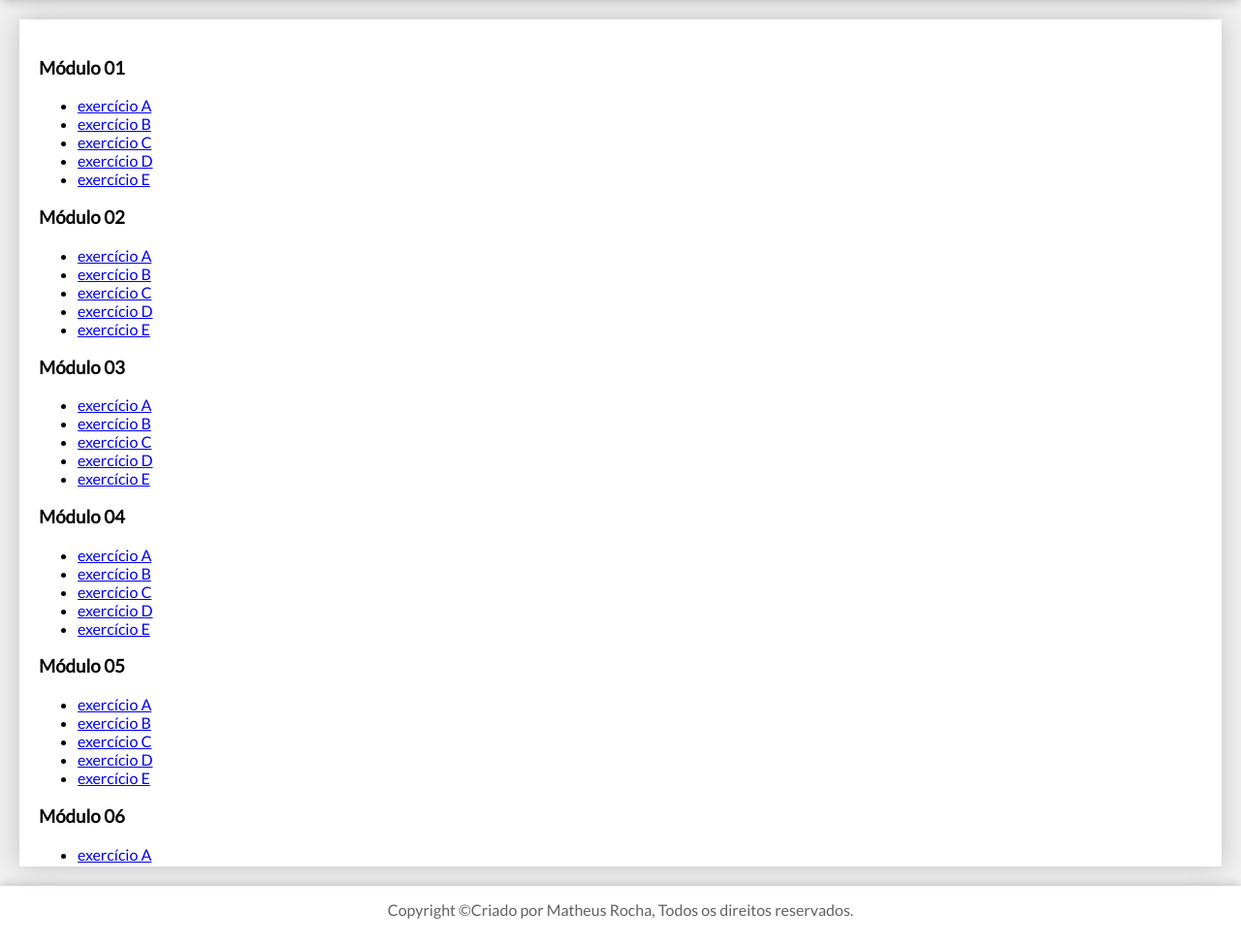
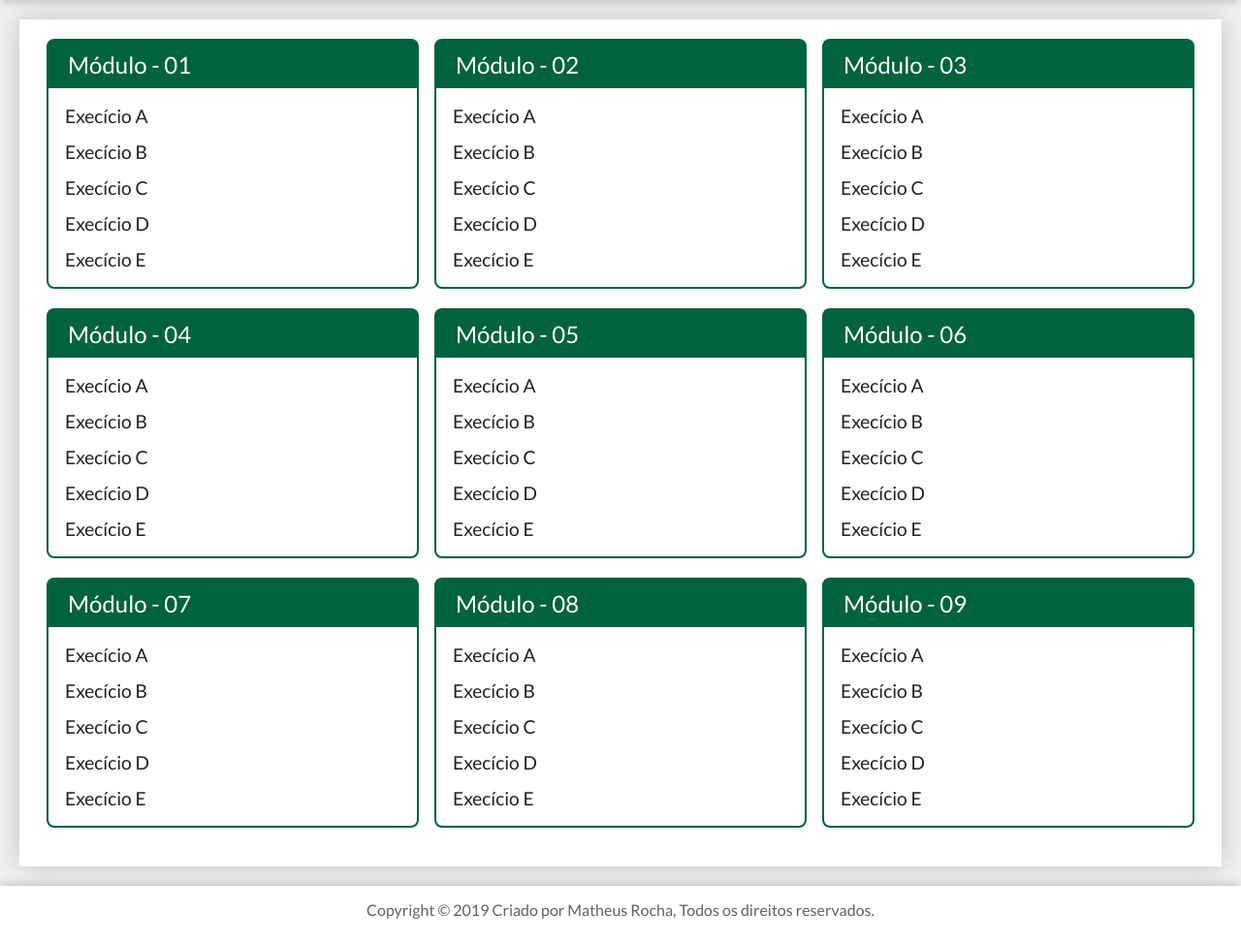
Before and after one commit to theusrsilva/CursoPHP, a PHP site: page / in a window 1280 px wide. Shown: the part 120-1094 px from the top of the page at 97% size. Run offline with PHP 8.4, Linux system fonts and the light colour scheme.

Commit message:
finalizado HTML CSS index

```diff
--- a/Assets/index.css
+++ b/Assets/index.css
@@ -64,3 +64,48 @@ body {
     padding: 15px;
     box-shadow: 0px -4px 9px -2px rgba(0, 0, 0, 0.2)
 }
+
+.modulos {
+    display: flex;
+    flex-wrap: wrap;
+    justify-content: space-around;
+}
+
+.modulo {
+    flex-basis: 32%;
+    margin-bottom: 20px;
+    border: 2px solid;
+    border-radius: 8px;
+    border-color: #01633d;
+}
+
+.modulo>h3 {
+    margin: 0px;
+    color: #fff;
+    font-weight: 300;
+    font-size: 1.5rem;
+    padding: 10px 20px;
+    background-color: #01633d;
+}
+
+.modulo>ul {
+    margin: 0px;
+    padding: 10px;
+    list-style: none;
+}
+
+.modulo>ul>li {
+    padding: 7px;
+    font-size: 1.2rem;
+    cursor: pointer;
+}
+
+.modulo>ul>li>a {
+    display: flex;
+    text-decoration: none;
+    color: #222;
+}
+
+.modulo>ul>li:hover {
+    background-color: #EEE;
+}
--- a/index.html
+++ /dev/null
@@ -1,113 +0,0 @@
-<!DOCTYPE html>
-<html lang="pt-br">
-<head>
-    <meta charset="UTF-8">
-    <link href="https://fonts.googleapis.com/css?family=Lato&display=swap" rel="stylesheet">
-    <link rel="stylesheet" href="Assets/index.css">
-    <title>Curso PHP</title>
-</head>
-<body>
-    <header class="header">
-        <h1>Curso PHP</h1>
-        <h2>índice de exercícios</h2>
-    </header>
-    <main class="principal">
-        <div class="assets">
-            <div class="modulo">
-                <h3>Módulo 01</h3>
-                    <ul>
-                        <li><a href="#">exercício A</a></li>
-                        <li><a href="#">exercício B</a></li>
-                        <li><a href="#">exercício C</a></li>
-                        <li><a href="#">exercício D</a></li>
-                        <li><a href="#">exercício E</a></li>
-                    </ul>
-                </div>
-            <div class="modulo">
-                <h3>Módulo 02</h3>
-                    <ul>
-                        <li><a href="#">exercício A</a></li>
-                        <li><a href="#">exercício B</a></li>
-                        <li><a href="#">exercício C</a></li>
-                        <li><a href="#">exercício D</a></li>
-                        <li><a href="#">exercício E</a></li>
-                    </ul>
-            </div>
-            <div class="modulo">
-                <h3>Módulo 03</h3>
-                    <ul>
-                        <li><a href="#">exercício A</a></li>
-                        <li><a href="#">exercício B</a></li>
-                        <li><a href="#">exercício C</a></li>
-                        <li><a href="#">exercício D</a></li>
-                        <li><a href="#">exercício E</a></li>
-                    </ul>
-            </div>
-            <div class="modulo">
-                <h3>Módulo 04</h3>
-                    <ul>
-                        <li><a href="#">exercício A</a></li>
-                        <li><a href="#">exercício B</a></li>
-                        <li><a href="#">exercício C</a></li>
-                        <li><a href="#">exercício D</a></li>
-                        <li><a href="#">exercício E</a></li>
-                    </ul>
-            </div>
-            <div class="modulo">
-                <h3>Módulo 05</h3>
-                    <ul>
-                        <li><a href="#">exercício A</a></li>
-                        <li><a href="#">exercício B</a></li>
-                        <li><a href="#">exercício C</a></li>
-                        <li><a href="#">exercício D</a></li>
-                        <li><a href="#">exercício E</a></li>
-                    </ul>
-            </div>
-            <div class="modulo">
-                <h3>Módulo 06</h3>
-                    <ul>
-                        <li><a href="#">exercício A</a></li>
-                        <li><a href="#">exercício B</a></li>
-                        <li><a href="#">exercício C</a></li>
-                        <li><a href="#">exercício D</a></li>
-                        <li><a href="#">exercício E</a></li>
-                    </ul>
-            </div>
-            <div class="modulo">
-                <h3>Módulo 07</h3>
-                    <ul>
-                        <li><a href="#">exercício A</a></li>
-                        <li><a href="#">exercício B</a></li>
-                        <li><a href="#">exercício C</a></li>
-                        <li><a href="#">exercício D</a></li>
-                        <li><a href="#">exercício E</a></li>
-                    </ul>
-            </div>
-            <div class="modulo">
-                <h3>Módulo 08</h3>
-                    <ul>
-                        <li><a href="#">exercício A</a></li>
-                        <li><a href="#">exercício B</a></li>
-                        <li><a href="#">exercício C</a></li>
-                        <li><a href="#">exercício D</a></li>
-                        <li><a href="#">exercício E</a></li>
-                    </ul>
-            </div>
-            <div class="modulo">
-                <h3>Módulo 09</h3>
-                    <ul>
-                        <li><a href="#">exercício A</a></li>
-                        <li><a href="#">exercício B</a></li>
-                        <li><a href="#">exercício C</a></li>
-                        <li><a href="#">exercício D</a></li>
-                        <li><a href="#">exercício E</a></li>
-                    </ul>
-            </div>
-
-        </div>
-    </main>
-    <footer class="footer">
-        <a class="copyright">Copyright ©Criado por Matheus Rocha, Todos os direitos reservados.</a>
-    </footer>
-</body>
-</html>
--- /dev/null
+++ b/index.php
@@ -0,0 +1,117 @@
+<!DOCTYPE html>
+<html lang="pt-br">
+
+<head>
+    <meta charset="UTF-8">
+    <link href="https://fonts.googleapis.com/css?family=Lato&display=swap" rel="stylesheet">
+    <link rel="stylesheet" href="Assets/index.css">
+    <title>Curso PHP</title>
+</head>
+
+<body>
+    <header class="header">
+        <h1>Curso PHP</h1>
+        <h2>índice de exercícios</h2>
+    </header>
+    <main class="principal">
+        <div class="assets">
+            <nav class="modulos">
+                <div class="modulo">
+                    <h3>Módulo - 01</h3>
+                    <ul>
+                        <li><a href="#">Execício A</a></li>
+                        <li><a href="#">Execício B</a></li>
+                        <li><a href="#">Execício C</a></li>
+                        <li><a href="#">Execício D</a></li>
+                        <li><a href="#">Execício E</a></li>
+                    </ul>
+                </div>
+                <div class="modulo">
+                    <h3>Módulo - 02</h3>
+                    <ul>
+                        <li><a href="#">Execício A</a></li>
+                        <li><a href="#">Execício B</a></li>
+                        <li><a href="#">Execício C</a></li>
+                        <li><a href="#">Execício D</a></li>
+                        <li><a href="#">Execício E</a></li>
+                    </ul>
+                </div>
+                <div class="modulo">
+                    <h3>Módulo - 03</h3>
+                    <ul>
+                        <li><a href="#">Execício A</a></li>
+                        <li><a href="#">Execício B</a></li>
+                        <li><a href="#">Execício C</a></li>
+                        <li><a href="#">Execício D</a></li>
+                        <li><a href="#">Execício E</a></li>
+                    </ul>
+                </div>
+                <div class="modulo">
+                    <h3>Módulo - 04</h3>
+                    <ul>
+                        <li><a href="#">Execício A</a></li>
+                        <li><a href="#">Execício B</a></li>
+                        <li><a href="#">Execício C</a></li>
+                        <li><a href="#">Execício D</a></li>
+                        <li><a href="#">Execício E</a></li>
+                    </ul>
+                </div>
+                <div class="modulo">
+                    <h3>Módulo - 05</h3>
+                    <ul>
+                        <li><a href="#">Execício A</a></li>
+                        <li><a href="#">Execício B</a></li>
+                        <li><a href="#">Execício C</a></li>
+                        <li><a href="#">Execício D</a></li>
+                        <li><a href="#">Execício E</a></li>
+                    </ul>
+                </div>
+                <div class="modulo">
+                    <h3>Módulo - 06</h3>
+                    <ul>
+                        <li><a href="#">Execício A</a></li>
+                        <li><a href="#">Execício B</a></li>
+                        <li><a href="#">Execício C</a></li>
+                        <li><a href="#">Execício D</a></li>
+                        <li><a href="#">Execício E</a></li>
+                    </ul>
+                </div>
+                <div class="modulo">
+                    <h3>Módulo - 07</h3>
+                    <ul>
+                        <li><a href="#">Execício A</a></li>
+                        <li><a href="#">Execício B</a></li>
+                        <li><a href="#">Execício C</a></li>
+                        <li><a href="#">Execício D</a></li>
+                        <li><a href="#">Execício E</a></li>
+                    </ul>
+                </div>
+                <div class="modulo">
+                    <h3>Módulo - 08</h3>
+                    <ul>
+                        <li><a href="#">Execício A</a></li>
+                        <li><a href="#">Execício B</a></li>
+                        <li><a href="#">Execício C</a></li>
+                        <li><a href="#">Execício D</a></li>
+                        <li><a href="#">Execício E</a></li>
+                    </ul>
+                </div>
+                <div class="modulo">
+                    <h3>Módulo - 09</h3>
+                    <ul>
+                        <li><a href="#">Execício A</a></li>
+                        <li><a href="#">Execício B</a></li>
+                        <li><a href="#">Execício C</a></li>
+                        <li><a href="#">Execício D</a></li>
+                        <li><a href="#">Execício E</a></li>
+                    </ul>
+                </div>
+            </nav>
+        </div>
+    </main>
+    <footer class="footer">
+        <a class="copyright">Copyright © <?php echo date('Y'); ?> Criado por Matheus Rocha, Todos os direitos reservados.</a>
+    </footer>
+</body>
+
+</html>
```
